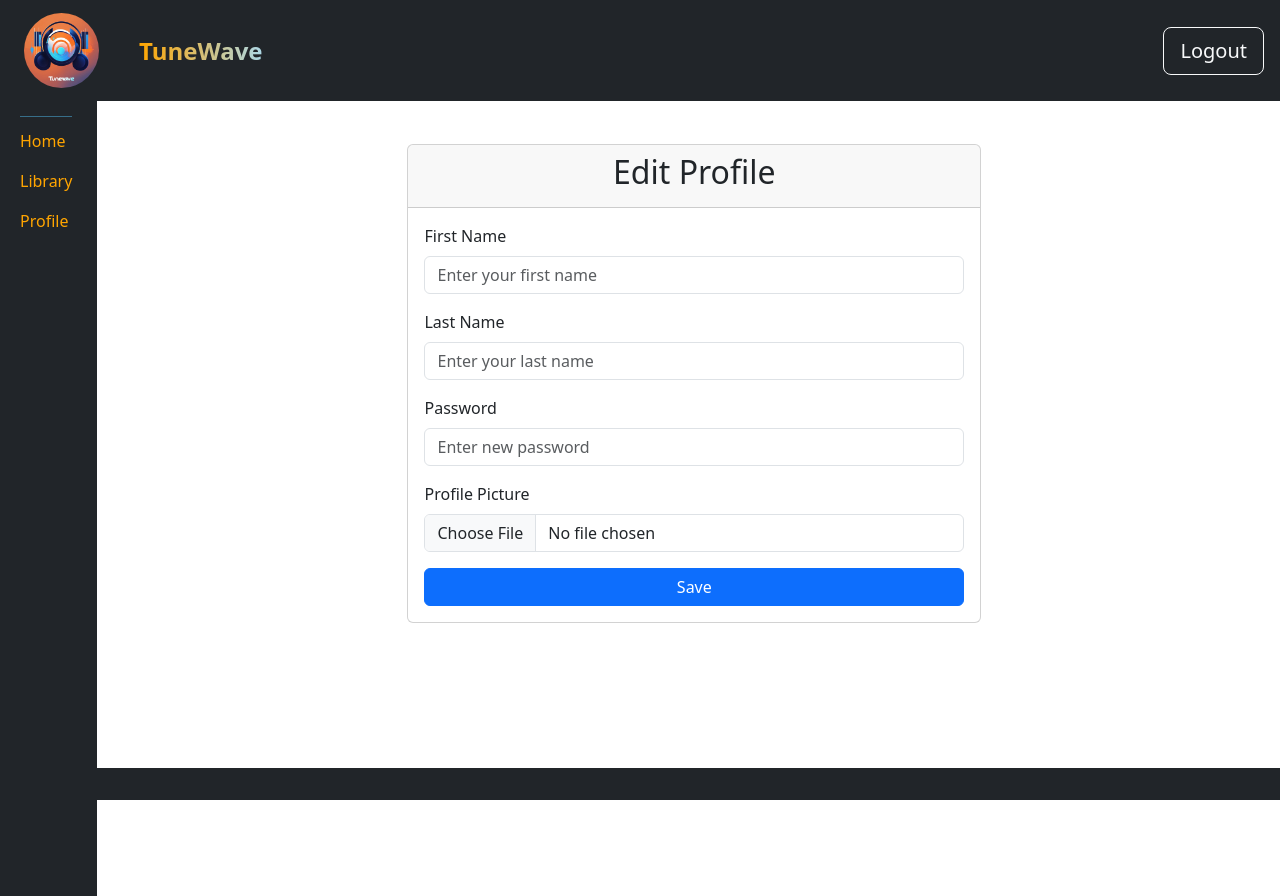
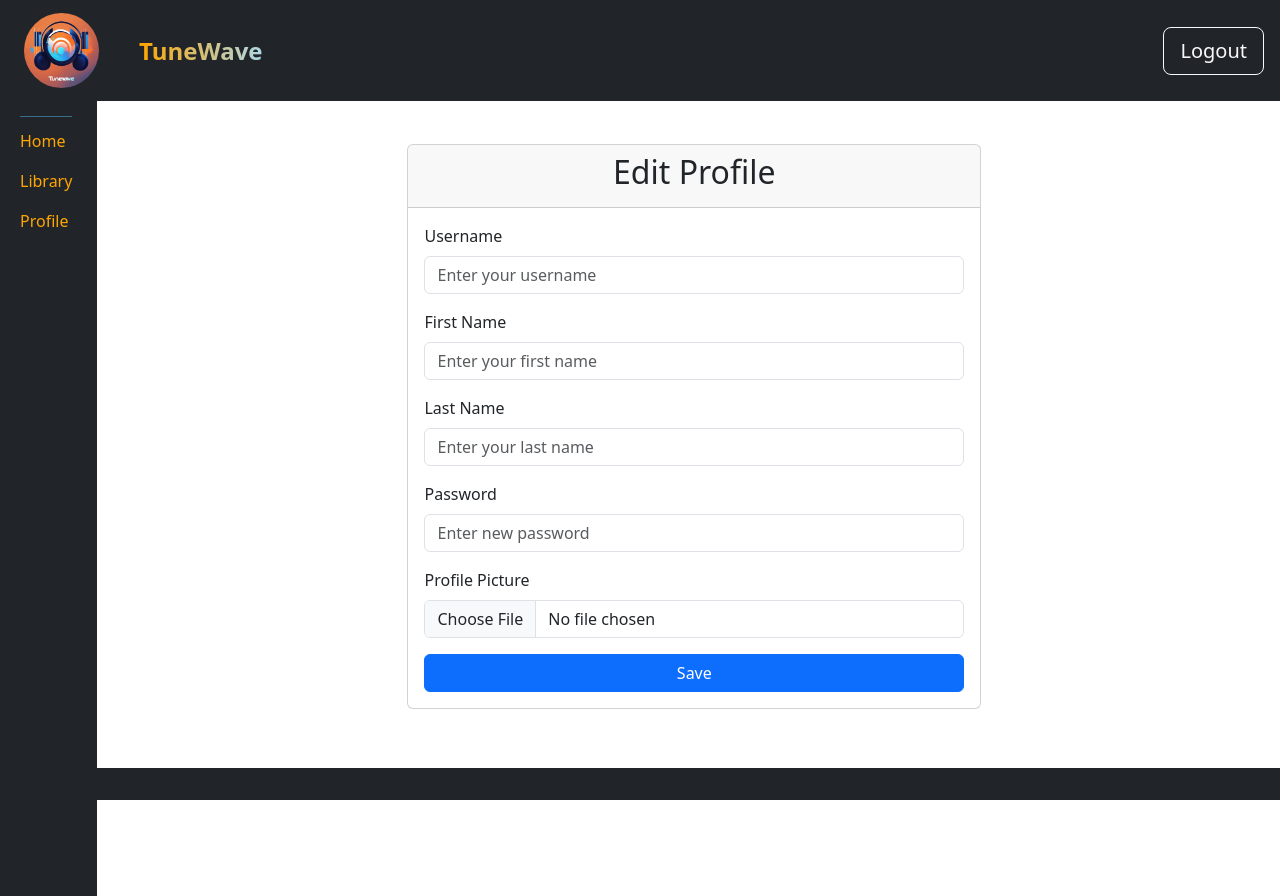
Before and after one commit to rikerik/TuneWave, a React (Create React App) app in the folder song-front/: page /profile in a window 1280 px wide. Built offline with nearby package versions, Linux system fonts and the light colour scheme; no server answers.

Commit message:
Username is now changeable on Profile page

```diff
--- a/song-front/src/pages/ProfilePage.jsx
+++ b/song-front/src/pages/ProfilePage.jsx
@@ -10,6 +10,7 @@ const ProfilePage = () => {
     firstName: "",
     lastName: "",
     password: "",
+    userName: "",
     profilePicture: null,
   });
 
@@ -40,6 +41,7 @@ const ProfilePage = () => {
       formData.append("firstName", profileData.firstName);
     if (profileData.lastName) formData.append("lastName", profileData.lastName);
     if (profileData.password) formData.append("password", profileData.password);
+    if (profileData.userName) formData.append("userName", profileData.userName);
     if (profileData.profilePicture)
       formData.append("profilePicture", profileData.profilePicture);
 
@@ -71,6 +73,17 @@ const ProfilePage = () => {
                   </div>
                   <div className="card-body">
                     <form onSubmit={handleSubmit}>
+                      <div className="mb-3">
+                        <label className="form-label">Username</label>
+                        <input
+                          type="text"
+                          className="form-control"
+                          name="userName"
+                          value={profileData.userName}
+                          onChange={handleInputChange}
+                          placeholder="Enter your username"
+                        />
+                      </div>
                       <div className="mb-3">
                         <label className="form-label">First Name</label>
                         <input
```
Also changed, not shown: 2 other files (tests, documents, lock files or other folders).
